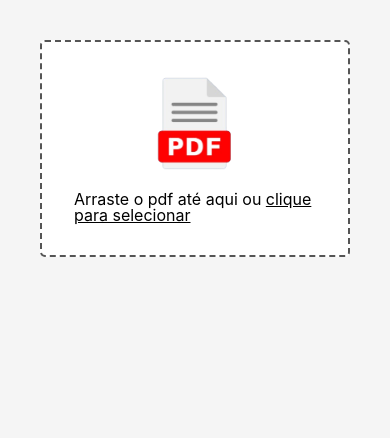
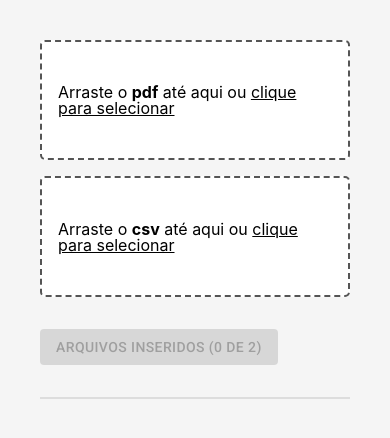
Before and after one commit to AILAB-CEFET-RJ/buscatema, a React (Create React App) app in the folder ui/: page / in a window 390 px wide. Shown: the top 438 px of the page. Built offline with nearby package versions, Linux system fonts and the light colour scheme; a web font is replaced by a local one.

Commit message:
Criação do componente UploadZone e adição de mais um DropZone para o formato .csv

```diff
--- a/ui/src/App.jsx
+++ b/ui/src/App.jsx
@@ -1,14 +1,20 @@
 import Container from '@mui/material/Container'
-import { DropZone } from './components/DropZone'
+import { UploadZone } from './components/UploadZone'
 import { ThemeCard } from './components/ThemeCard'
-import { useState } from 'react'
+import './styles/dropzone.css'
+import { createContext, useState } from 'react'
 
-function App() {
-  const [info, setInfo] = useState([]);
+export const InfoContext = createContext()
+
+export default function App() {
+    const [info, setInfo] = useState([])
 
     return (
+    <InfoContext.Provider value={setInfo}>
         <Container maxWidth="lg" sx={{ p: 5 }}>
-      <DropZone setInfo={setInfo} />
+            <UploadZone/>
+
+            <hr style={{border: '1px solid #ddd', margin: '2rem 0 4rem 0'}}/>
 
             <div style={{ marginTop: '32px' }}>
                 {info.length > 0
@@ -16,7 +22,6 @@ function App() {
                 : ''}
             </div>
         </Container>
+    </InfoContext.Provider>
     )
 }
-
-export default App
--- a/ui/src/components/DropZone.jsx
+++ b/ui/src/components/DropZone.jsx
@@ -3,36 +3,43 @@ import { useDropzone } from 'react-dropzone'
 import pdfImg from '../images/pdf-upload.png'
 import '../styles/dropzone.css'
 
-export function DropZone(props) {
+export function DropZone({ files, setFiles, acceptType, fileType }) {
     const onDrop = async (acceptedFiles, fileRejections) => {
         if(acceptedFiles.length > 0) {
-            const information = await sendPdf(acceptedFiles[0])
-            props.setInfo(information)
+            let _files = {...files}
+            _files[fileType] = acceptedFiles[0]
+
+            setFiles(_files)
         }
     }
 
-    const sendPdf = async (file) => {
-        const digit = Math.floor(Math.random() * 5)
-        const res = await fetch(`http://localhost:4000/res${digit}`)
+    const {getRootProps, getInputProps, isDragActive} = useDropzone({
+        accept: acceptType,
+        multiple: false,
+        disabled: Boolean(files[fileType]),
+        onDrop
+    })
 
-        return res.ok ? await res.json() : []
-    }
-
-    const {getRootProps, getInputProps, isDragActive} = useDropzone({accept: {'application/pdf': ['.pdf']}, multiple: false, onDrop})
-
-    const dragStyle = {
+    const dinamicStyle = files[fileType] ?
+    {
+        border: `2px solid #555`,
+        backgroundColor: '#fff'
+    } :
+    {
         border: `2px dashed ${isDragActive ? '#3385ff' : '#555'}`,
         backgroundColor: isDragActive ? '#3385ff17' : '#fff'
     }
 
     return (
-    <div className='dropzone' style={dragStyle} {...getRootProps()}>
+    <div className='dropzone' style={dinamicStyle} {...getRootProps()}>
         <input {...getInputProps()} />
-        <img className='dropzone__pdf_img' src={pdfImg} alt="ícone de um arquivo pdf" />
+        {/* <img className='dropzone__pdf_img' src={pdfImg} alt="ícone de um arquivo pdf" /> */}
         {
+        files[fileType] ?
+        <p><strong>{files[fileType].name}</strong></p> :
         isDragActive ?
-            <p>Solte o pdf aqui...</p> :
-            <p>Arraste o pdf até aqui ou <span className='dropzone__clique'>clique para selecionar</span></p>
+            <p>Solte o {fileType} aqui...</p> :
+            <p>Arraste o <strong>{fileType}</strong> até aqui ou <span className='dropzone__clique'>clique para selecionar</span></p>
         }
     </div>
     )
--- /dev/null
+++ b/ui/src/components/UploadZone.jsx
@@ -0,0 +1,49 @@
+import Button from '@mui/material/Button'
+import { DropZone } from './DropZone'
+import { useContext, useState } from 'react'
+import { InfoContext } from '../App'
+import '../styles/uploadzone.css'
+
+export function UploadZone() {
+    const [files, setFiles] = useState({
+        pdf: '',
+        csv: ''
+    })
+
+    const setInfo = useContext(InfoContext)
+
+    const filesUploaded = Object.values(files).reduce((prev, curr) => {
+        return prev + (curr instanceof File ? 1 : 0)
+    }, 0)
+
+    const sendFiles = async () => {
+        const formData = new FormData()
+        formData.append('pdf', files.pdf)
+        formData.append('csv', files.csv)
+
+        const digit = Math.floor(Math.random() * 5)
+        const res = await fetch(`http://localhost:4000/res${digit}`)
+
+        setInfo(res.ok ? await res.json() : [])
+        setFiles({ pdf: '', csv: '' })
+    }
+
+    const button = filesUploaded >=2 ?
+    <Button variant="contained" onClick={sendFiles}>
+        enviar
+    </Button> :
+    <Button variant="contained" disabled>
+        Arquivos inseridos ({filesUploaded} de 2)
+    </Button>
+
+    return (
+    <div className='uploadzone'>
+        <div className="uploadzone__dropzones">
+            <DropZone files={files} setFiles={setFiles} acceptType={{'application/pdf': ['.pdf']}} fileType={'pdf'}/>
+            <DropZone files={files} setFiles={setFiles} acceptType={{'text/csv': ['.csv']}} fileType={'csv'}/>
+        </div>
+
+        {button}
+    </div>
+    )
+}
--- a/ui/src/styles/dropzone.css
+++ b/ui/src/styles/dropzone.css
@@ -6,19 +6,24 @@
     flex-direction: column;
     gap: 1rem;
     justify-content: center;
-    margin: auto;
-    max-width: 500px;
+    width: 350px;
     min-height: 10vh;
-    padding: 2rem;
+    padding: 1rem;
     transition: .4s;
     user-select: none;
 }
 
 .dropzone__pdf_img {
-    width: 5rem;
+    width: 3rem;
 }
 
 .dropzone__clique {
     cursor: pointer;
     text-decoration: underline;
 }
+
+@media screen and (max-width: 768px) {
+    .dropzone {
+        width: 100%;
+    }
+}
--- a/ui/src/styles/index.css
+++ b/ui/src/styles/index.css
@@ -19,3 +19,7 @@ code {
 img {
   pointer-events: none;
 }
+
+strong {
+  font-weight: bold;
+}
--- /dev/null
+++ b/ui/src/styles/uploadzone.css
@@ -0,0 +1,17 @@
+.uploadzone {
+    align-items: start;
+    display: flex;
+    flex-direction: column;
+    gap: 2rem;
+}
+
+.uploadzone__dropzones {
+    display: flex;
+    gap: 1rem;
+}
+
+@media screen and (max-width: 768px) {
+    .uploadzone__dropzones {
+        flex-wrap: wrap;
+    }
+}
```
Also changed, not shown: 1 other file (tests, documents, lock files or other folders). Lines whose indentation alone changed are shown as unchanged.
